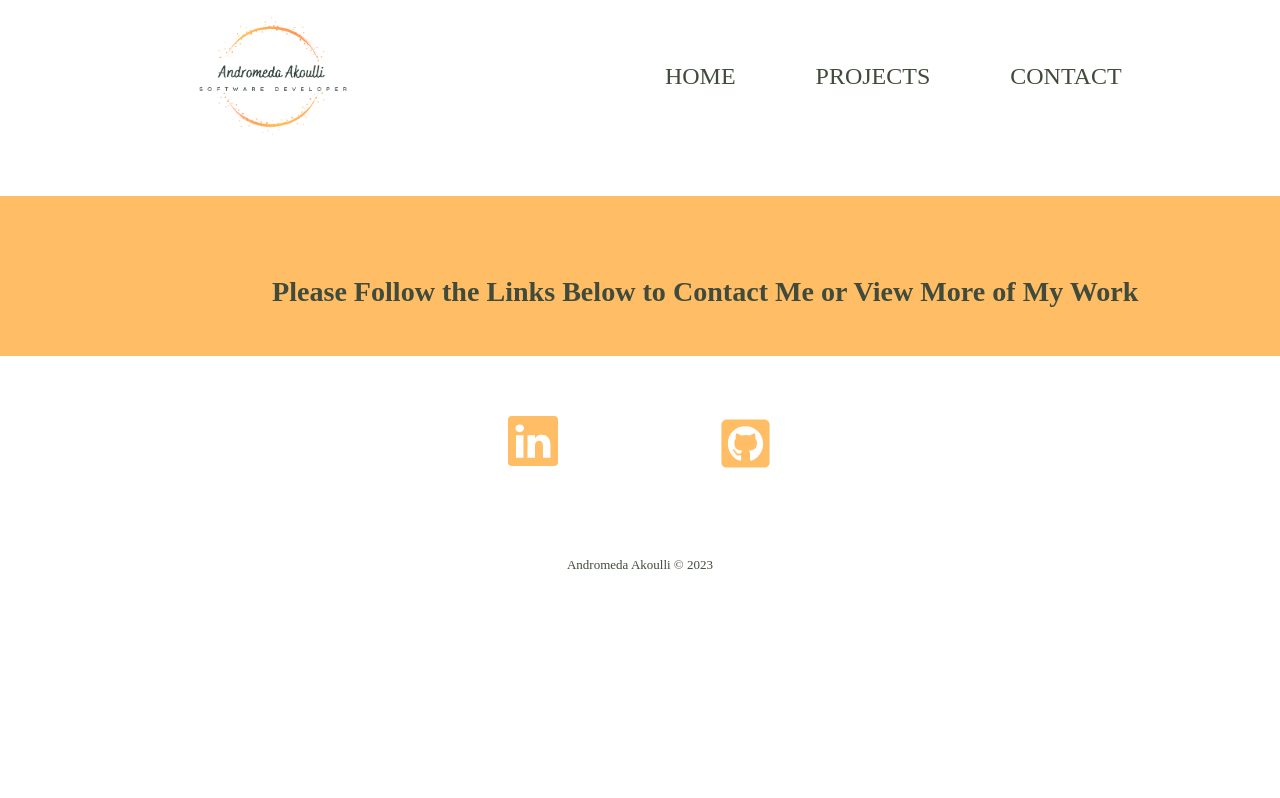
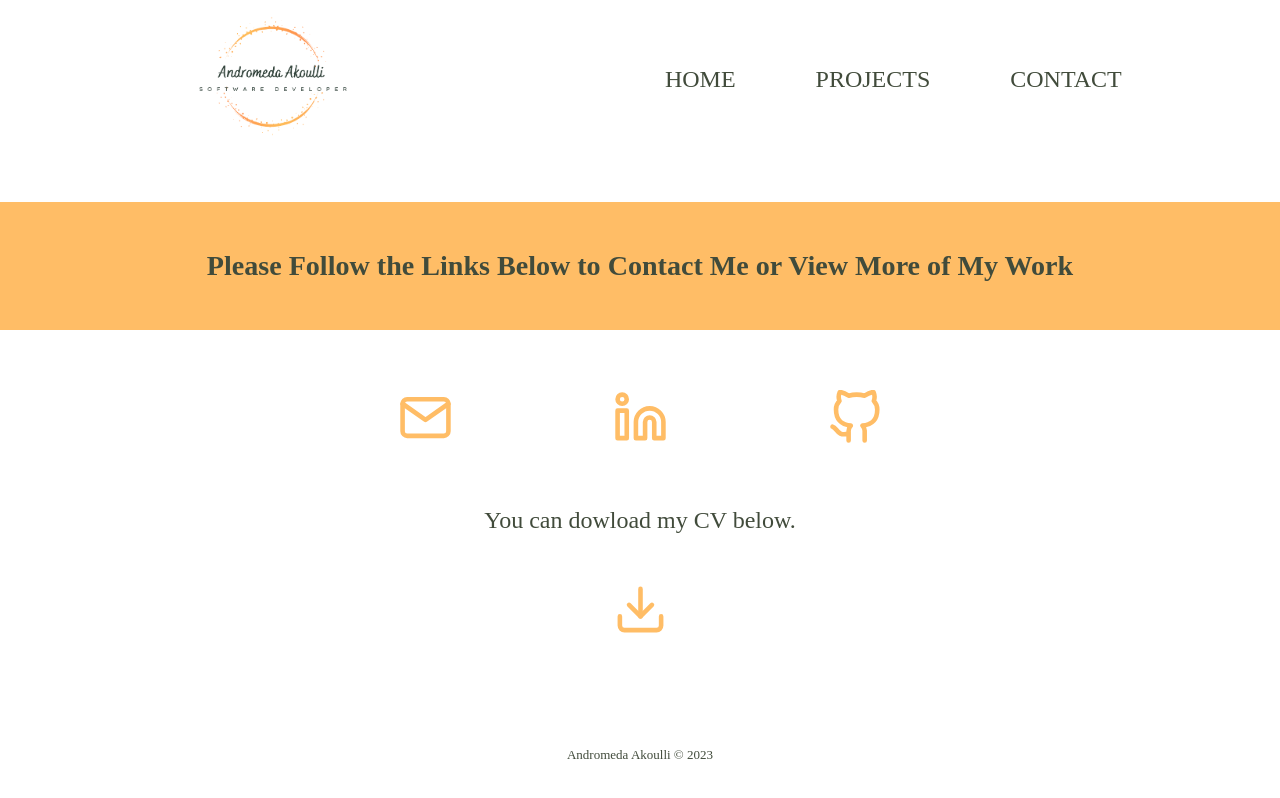
Before and after one commit to AndromedaMedi/Portfolio, a React (Create React App) app: page /contact in a window 1280 px wide. Built offline with nearby package versions, Linux system fonts and the light colour scheme.

Commit message:
added downloadable cv and email button

```diff
--- a/src/App.css
+++ b/src/App.css
@@ -223,12 +223,13 @@ section {
 /* CONTACT PAGE */
 
 .contact-msg {
-  padding-top: 5rem;
+  padding-top: 3rem;
   padding-bottom: 3rem;
-  padding-left: 17rem;
   font-style: normal;
   color: #414b3b;
   background: #FFBD66;
+  display: flex;
+  justify-content: center;
 }
 
 .icon2 {
@@ -238,3 +239,12 @@ section {
 .icon2:hover {
   color: #414b3b;
 }
+
+.cv {
+  display: flex;
+  flex-direction: column;
+  font-style: normal;
+  color: #414b3b;
+  align-items: center;
+  padding-top: 2rem;
+}
--- a/src/App.js
+++ b/src/App.js
@@ -1,3 +1,4 @@
+import React from 'react';
 import Portfolio from './containers/Portfolio';
 import './App.css';
 
--- a/src/components/Contact.js
+++ b/src/components/Contact.js
@@ -1,7 +1,12 @@
 import React from 'react';
+import { Link } from 'react-router-dom';
 // import {GoMarkGithub} from 'react-icons/go'
-import {BsLinkedin} from 'react-icons/bs'
-import {FaGithubSquare} from 'react-icons/fa'
+// import {BsLinkedin} from 'react-icons/bs';
+// import {FaGithubSquare} from 'react-icons/fa';
+// import {BsDownload} from 'react-icons/bs';
+// import {ImMail} from 'react-icons/im';
+import {FiMail, FiLinkedin, FiGithub, FiDownload} from 'react-icons/fi';
+
 
 const Contact = () => {
 
@@ -11,12 +16,19 @@ const Contact = () => {
 
             <h3 className='contact-msg'>Please Follow the Links Below to Contact Me or View More of My Work</h3>
             <div className='icons'>
+                <span className='icon2' onClick={() => window.location = 'mailto:andromeda.akoulli@gmail.com'}><FiMail size={55}/></span>
                 <a href='https://www.linkedin.com/in/andromeda-akoulli'>
-                <span className='icon2'><BsLinkedin size={50}/></span>
+                <span className='icon2'><FiLinkedin size={55}/></span>
                 </a>
                 <a href='https://github.com/AndromedaMedi?tab=repositories'>
-                <span className='icon2'><FaGithubSquare size={55}/></span>
+                <span className='icon2'><FiGithub size={55}/></span>
                 </a>
+            </div>
+            <div className='cv'>
+                <p>You can dowload my CV below.</p>
+                <p>
+                <Link to="/Andromeda-Akoulli-CV.pdf" target="_blank" download><span className='icon2'><FiDownload size={55}/></span></Link>
+                </p>
             </div>
 
         </div>
--- a/src/components/NavBar.js
+++ b/src/components/NavBar.js
@@ -8,7 +8,7 @@ const NavBar = () => {
         <>
         <ul className='nav-bar'>
 
-            <img className='logo' src={logo} alt='logo'/>
+            <Link className="nav-link" to="/"><img className='logo' src={logo} alt='logo'/></Link>
 
             <div className='nav-links'>
             <li>
```
Also changed, not shown: 2 other files (tests, documents, lock files or other folders).
